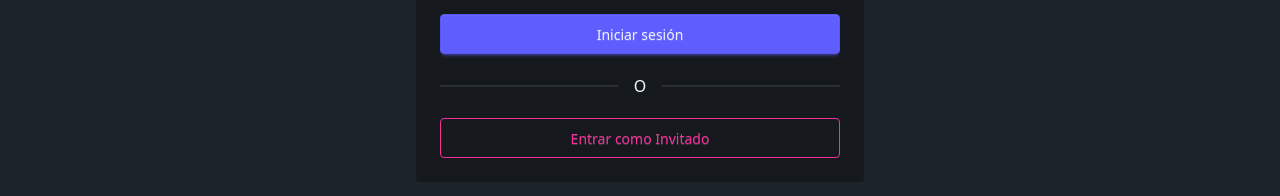
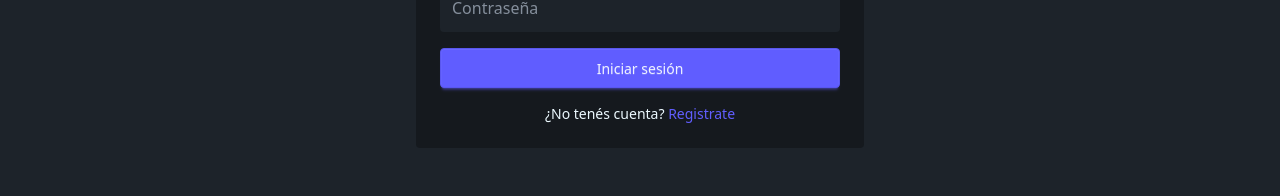
Before and after one commit to sanchezign/Organization-App, a React (Vite) app: page /login in a window 1280 px wide. Shown: the part 406-602 px from the top of the page. Built offline with nearby package versions, Linux system fonts and the light colour scheme; no server answers.

Commit message:
Update LoginPage.jsx
Update LoginPage.jsx

```diff
--- a/src/pages/LoginPage.jsx
+++ b/src/pages/LoginPage.jsx
@@ -1,12 +1,13 @@
 // src/pages/LoginPage.jsx
 import { useState } from "react";
-import { useNavigate } from "react-router-dom";
+import { useNavigate, Link } from "react-router-dom";
 import { toast } from "react-toastify";
 import { useAuth } from "../context/AuthContext.jsx";
+import api from "../api/axiosConfig.js";
 
 const LoginPage = () => {
   const navigate = useNavigate();
-  const { login, loginAsGuest } = useAuth();
+  const { login } = useAuth();
   const [form, setForm] = useState({ email: "", password: "" });
   const [isLoading, setIsLoading] = useState(false);
 
@@ -16,38 +17,24 @@ const LoginPage = () => {
   const handleSubmit = async (e) => {
     e.preventDefault();
     setIsLoading(true);
-
     try {
-      // Simulación de login (sin backend)
-      const fakeUser = {
-        id: Date.now().toString(),
-        name: form.email.split("@")[0],
-        email: form.email,
-        role: "user"
-      };
-      const fakeToken = "fake-token-" + Date.now();
-
-      login(fakeUser, fakeToken);
+      const response = await api.post("/api/auth/login", form);
+      const { token, user } = response.data;
+      login(user, token);
       toast.success("Login exitoso!");
       navigate("/home");
     } catch (error) {
-      toast.error("Error en el login");
+      const msg = error.response?.data?.message || "Error en el login";
+      toast.error(msg);
     } finally {
       setIsLoading(false);
     }
-  };
-
-  const handleGuestLogin = () => {
-    loginAsGuest();
-    toast.success("Entrando como invitado...");
-    navigate("/home");
   };
 
   return (
     <div className="flex items-center justify-center min-h-screen px-4">
       <div className="w-full max-w-md p-6 rounded bg-base-300">
         <h2 className="text-2xl font-bold mb-6 text-center">Iniciar sesión</h2>
-
         <form onSubmit={handleSubmit} className="space-y-4">
           <input
             type="email"
@@ -75,15 +62,12 @@ const LoginPage = () => {
             {isLoading ? "Ingresando..." : "Iniciar sesión"}
           </button>
         </form>
-
-        <div className="divider my-6">O</div>
-
-        <button
-          onClick={handleGuestLogin}
-          className="w-full btn btn-outline btn-secondary p-3 rounded cursor-pointer font-medium"
-        >
-          Entrar como Invitado
-        </button>
+        <p className="text-center mt-4 text-sm">
+          ¿No tenés cuenta?{" "}
+          <Link to="/register" className="text-primary hover:underline">
+            Registrate
+          </Link>
+        </p>
       </div>
     </div>
   );
```
